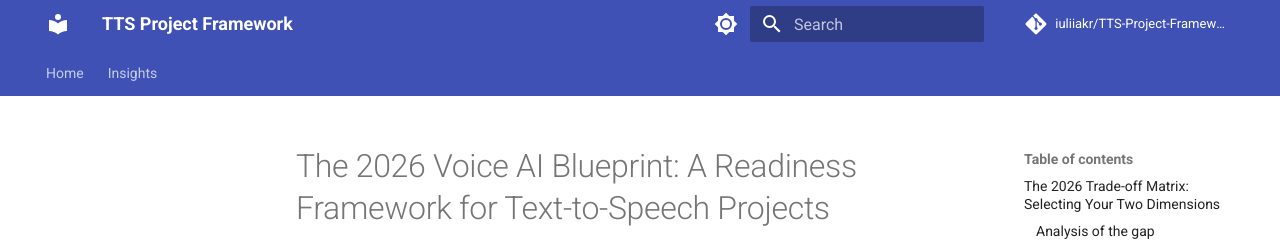
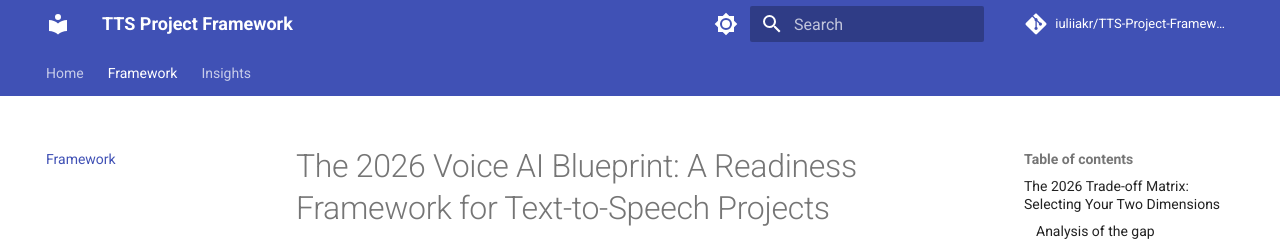
Before and after one commit to iuliiakr/TTS-Project-Framework, an MkDocs documentation site: the page built from docs/framework.md, in a window 1280 px wide and 900 px high. Shown: the top 250 px of the window. Built offline with MkDocs 1.6.1 and Material for MkDocs 9.7.7, drawn with Linux system fonts in a browser that asks for light colours; comment, search, counter and statistics services are not loaded.

Commit message:
feat: add framework page

```diff
--- a/mkdocs.yml
+++ b/mkdocs.yml
@@ -37,6 +37,7 @@ markdown_extensions:
 
 nav:
   - Home: index.md
+  - Framework: framework.md
   - Insights:
       - Overview: insights/index.md
       - Bias and Cost: insights/bias-and-cost.md
```
